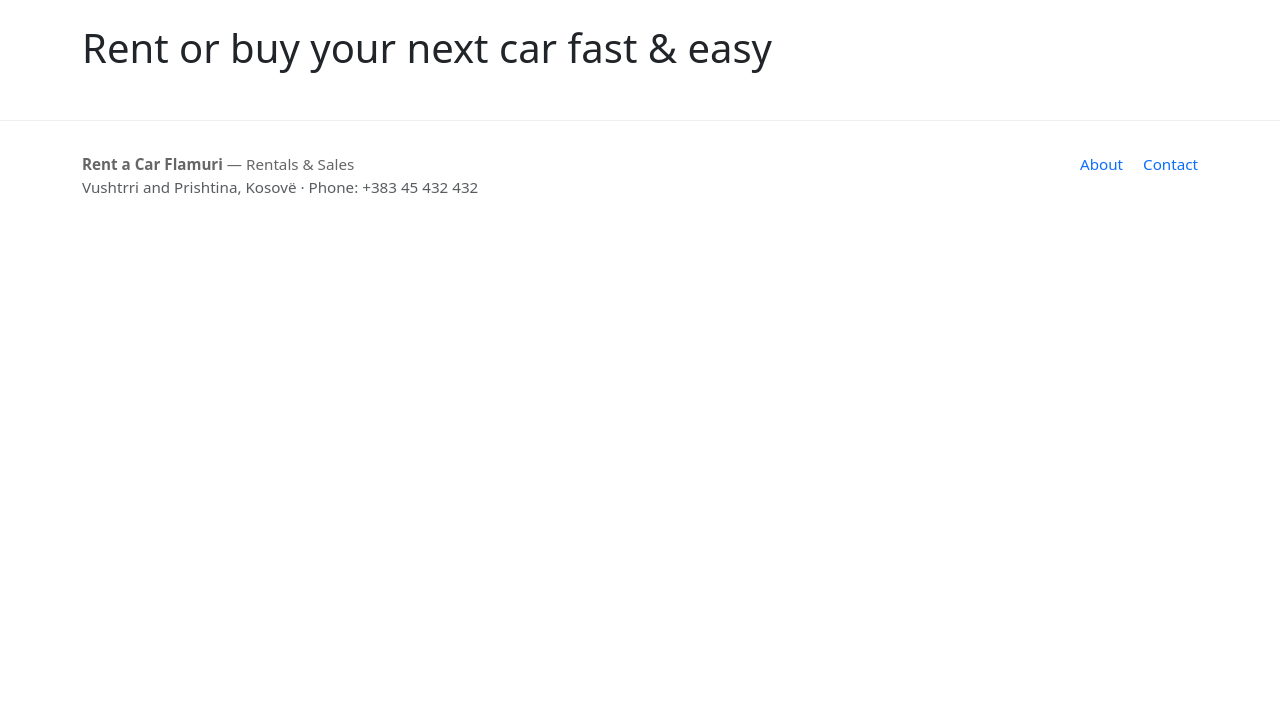
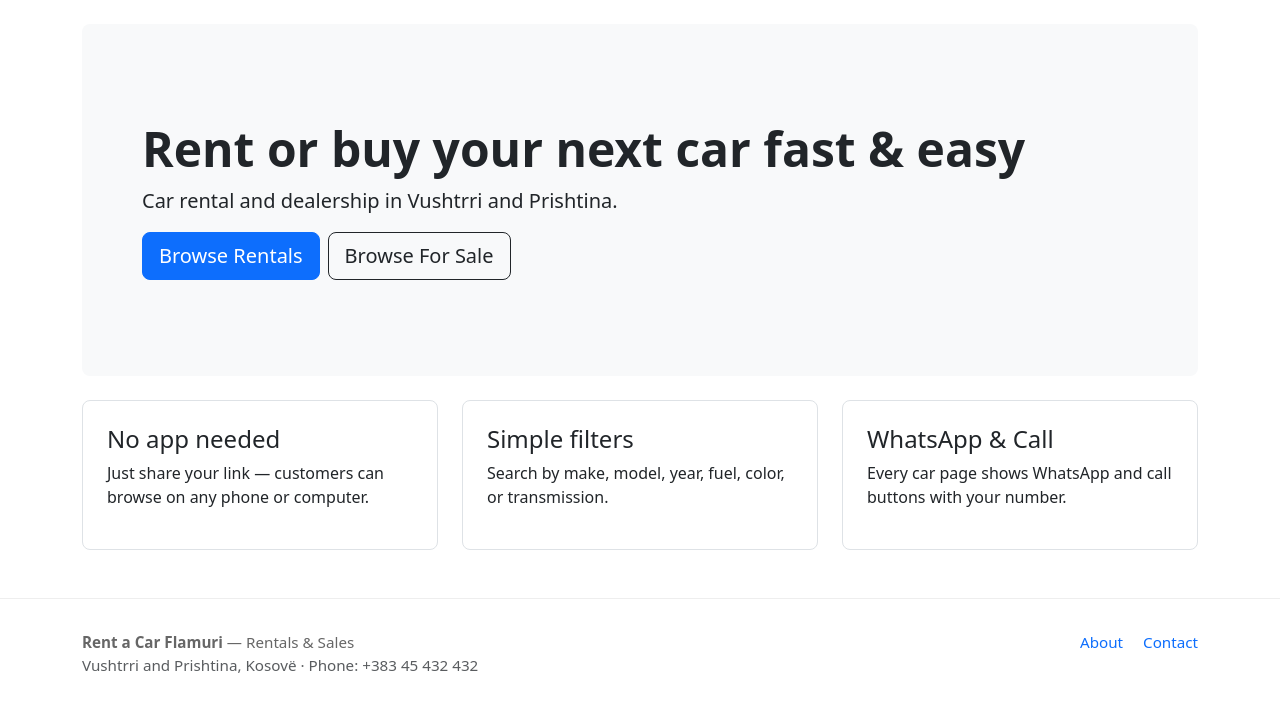
Before and after one commit to valonavdiu/car-inventory, a Flask app: page / in a window 1280 px wide. Shown: the part 56-768 px from the top of the page. Run offline with Flask 3, Linux system fonts and the light colour scheme.

Commit message:
home.html

```diff
--- a/templates/home.html
+++ b/templates/home.html
@@ -1 +1,35 @@
-{% extends 'base.html' %}{% block content %}<h1>{{ business.tagline }}</h1>{% endblock %}
+{% extends "base.html" %}
+{% block content %}
+  <div class="p-5 mb-4 bg-light rounded-3">
+    <div class="container py-5">
+      <h1 class="display-5 fw-bold">{{ business.tagline }}</h1>
+      <p class="col-md-8 fs-5">
+        {{ business.description }}
+      </p>
+      <div class="d-flex gap-2">
+        <a class="btn btn-primary btn-lg" href="/inventory?type=rent">Browse Rentals</a>
+        <a class="btn btn-outline-dark btn-lg" href="/inventory?type=sale">Browse For Sale</a>
+      </div>
+    </div>
+  </div>
+  <div class="row g-4">
+    <div class="col-md-4">
+      <div class="h-100 p-4 border rounded-3">
+        <h4>No app needed</h4>
+        <p>Just share your link — customers can browse on any phone or computer.</p>
+      </div>
+    </div>
+    <div class="col-md-4">
+      <div class="h-100 p-4 border rounded-3">
+        <h4>Simple filters</h4>
+        <p>Search by make, model, year, fuel, color, or transmission.</p>
+      </div>
+    </div>
+    <div class="col-md-4">
+      <div class="h-100 p-4 border rounded-3">
+        <h4>WhatsApp & Call</h4>
+        <p>Every car page shows WhatsApp and call buttons with your number.</p>
+      </div>
+    </div>
+  </div>
+{% endblock %}
```
